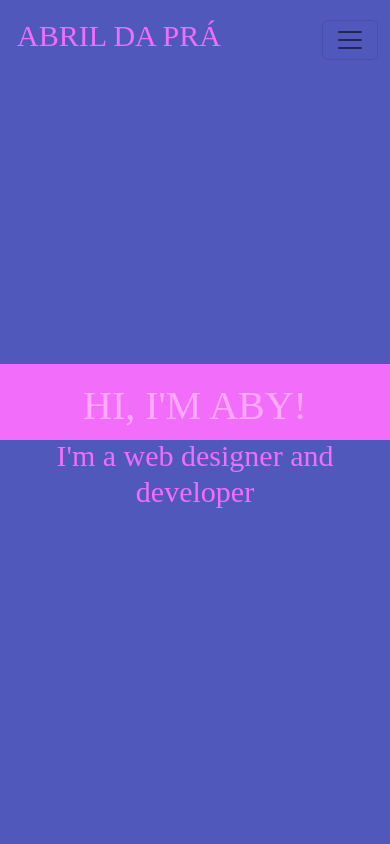
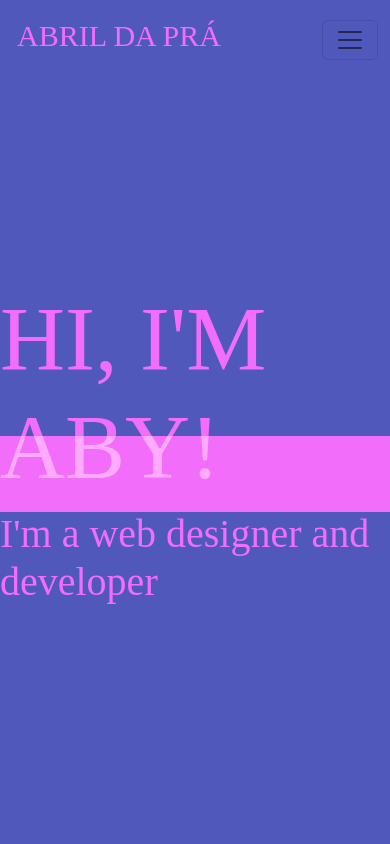
Before and after one commit to AbrilDaPra/miPortfolio, a website: page index-en.html in a window 390 px wide. Shown: the top 844 px of the page. Drawn offline with nearby package versions, Linux system fonts and the light colour scheme.

Commit message:
Cambios en responsive y en img

```diff
--- a/css/style.css
+++ b/css/style.css
@@ -549,7 +549,7 @@ border-color: rgba(255, 126, 203, 1);
     font-size: 30px;
 } */
 /* MEDIAQUERY MOBILE */
-@media (max-width: 576px){
+@media (max-width: 700px){
     h1{
         padding: 5px;
     }
@@ -557,9 +557,9 @@ border-color: rgba(255, 126, 203, 1);
         justify-content: center;
     }
     h2{
-        font-size: 40px;
+        font-size: 90px;
     }
-    h3{
+    .subtitle{
         font-size: 30px;
         text-align: center;
     }
@@ -579,6 +579,7 @@ border-color: rgba(255, 126, 203, 1);
     }
     #portfolio img{
         width: 300px;
+        height: 300px;
     }
     .technologies .col-md-3{
         padding-bottom: 15px;
```
Also changed, not shown: index.html (+1 -1 lines), images/10.png (deleted), images/13.png (deleted), images/aboutme.jpeg, images/aboutme2.jpeg.
